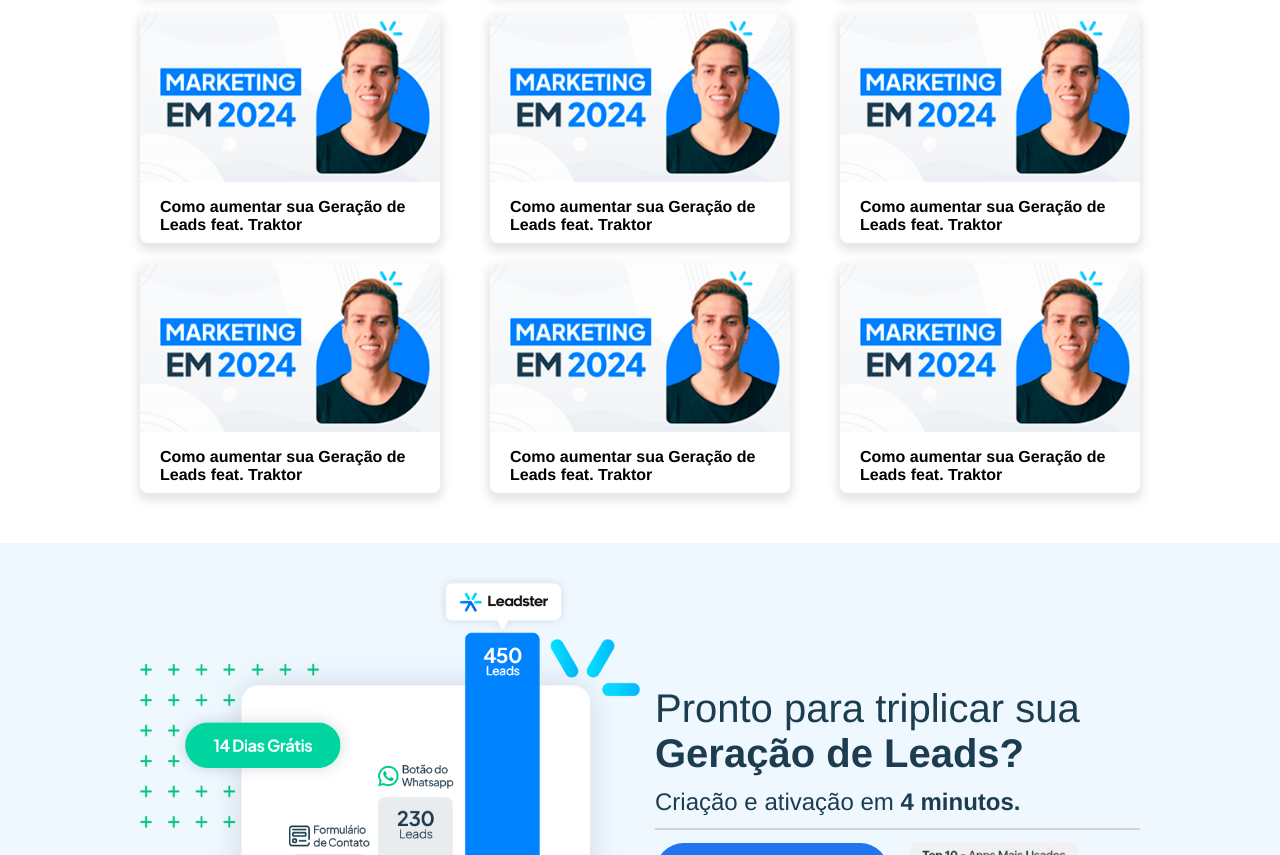
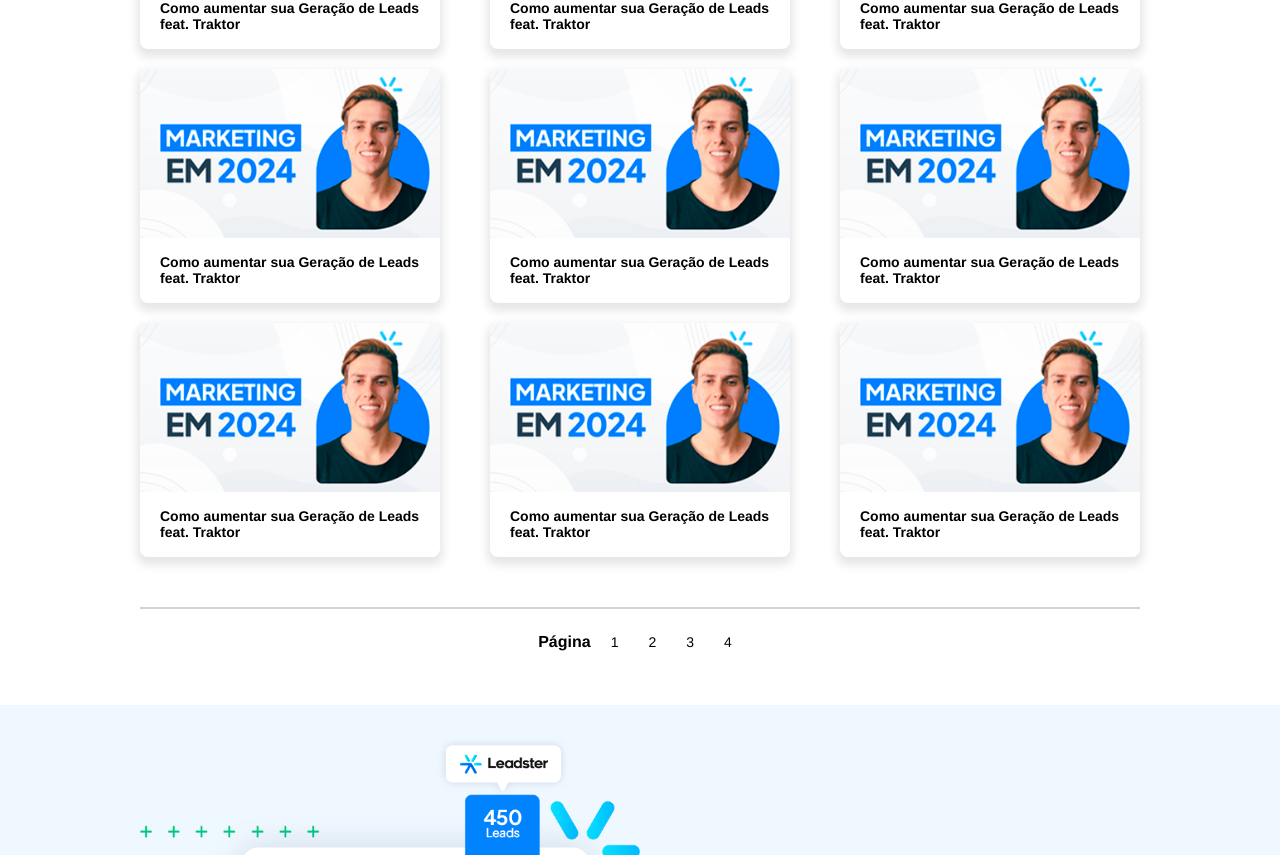
Before and after one commit to freitassneto/test-leadster, a Next.js app in the folder test-leadster/: page / in a window 1280 px wide. Shown: the part 889-1744 px from the top of the page. Built offline with nearby package versions, Linux system fonts and the light colour scheme.

Commit message:
feat: video List ok

```diff
--- a/test-leadster/src/components/VideoList/CardVideo/CardVideo.tsx
+++ b/test-leadster/src/components/VideoList/CardVideo/CardVideo.tsx
@@ -3,11 +3,13 @@
 import Image from "next/image";
 import videoThumb from "@/assets/images/thumbnail.png";
 
-interface CardVideoProps {
+export interface iCardVideoProps {
   title: string;
+  description: string;
+  url: string;
 }
 
-export const CardVideo = ({ title }: CardVideoProps) => {
+export const CardVideo = ({ title }: iCardVideoProps) => {
   return (
     <CardVideoStyled>
       <Image src={videoThumb} alt="Thumbnail do vídeo" width={300} />
--- a/test-leadster/src/components/VideoList/CardVideo/CardVideoStyled.ts
+++ b/test-leadster/src/components/VideoList/CardVideo/CardVideoStyled.ts
@@ -2,12 +2,12 @@
 
 export const CardVideoStyled = styled.li`
   width: 300px;
-  height: 230px;
+  height: 234px;
   border-radius: 8px;
   box-shadow: 0px 5px 10px 3px rgba(0, 0, 0, 0.1);
 
   h5 {
-    font-size: 16px;
+    font-size: 14px;
     font-weight: 600;
     padding: 12px 20px;
   }
--- a/test-leadster/src/components/VideoList/VideoList.tsx
+++ b/test-leadster/src/components/VideoList/VideoList.tsx
@@ -1,5 +1,5 @@
 import React from "react";
-import { Container, VideoListStyled } from "./VideoListStyled";
+import { Container, PageButton, VideoListStyled } from "./VideoListStyled";
 import videoList from "../../database/database.json";
 import { CardVideo } from "./CardVideo/CardVideo";
 
@@ -27,13 +27,26 @@
               <option value="">Janeiro</option>
             </select>
           </div>
-          <div className="line"></div>
         </div>
+        <div className="line"></div>
         <ul className="videoList">
           {videoList.videos.map((video, index) => (
-            <CardVideo key={index} title={video.titulo} />
+            <CardVideo
+              key={index}
+              title={video.titulo}
+              description={video.titulo}
+              url={video.url}
+            />
           ))}
         </ul>
+        <div className="line"></div>
+        <PageButton>
+          <p>Página</p>
+          <button>1</button>
+          <button>2</button>
+          <button>3</button>
+          <button>4</button>
+        </PageButton>
       </Container>
     </VideoListStyled>
   );
--- a/test-leadster/src/components/VideoList/VideoListStyled.ts
+++ b/test-leadster/src/components/VideoList/VideoListStyled.ts
@@ -29,7 +29,7 @@
         background-color: transparent;
 
         padding: 10px 16px;
-        font-size: 14px;
+        font-size: 1.4rem;
 
         transition: ease 0.5s;
       }
@@ -41,8 +41,9 @@
         scale: 1.05;
       }
 
-      button:active {
+      button:focus {
         background-color: var(--color-blue-300);
+        border: 1px solid var(--color-blue-300);
         color: var(--color-white);
       }
     }
@@ -69,9 +70,46 @@
     justify-content: space-between;
     flex-wrap: wrap;
     gap: 20px;
+    margin-top: 50px;
+    margin-bottom: 50px;
   }
 
   .line {
-    border-bottom: 2px solid red;
+    border-bottom: 2px solid lightgrey;
+    margin-bottom: 20px;
   }
 `;
+
+export const PageButton = styled.div`
+  display: flex;
+  align-items: center;
+  justify-content: center;
+  gap: 10px;
+
+  p {
+    font-size: 1.6rem;
+    font-weight: 600;
+  }
+
+  button {
+    display: flex;
+    align-items: center;
+    justify-content: center;
+
+    border: transparent;
+    background-color: transparent;
+
+    padding: 5px 10px;
+    font-size: 1.4rem;
+
+    transition: ease 0.5s;
+  }
+
+  button:focus {
+    border: 1px solid var(--color-blue-300);
+    border-radius: 8px;
+    color: var(--color-blue-300);
+    font-weight: 600;
+    transition: ease 0.5s;
+  }
+`;
```
